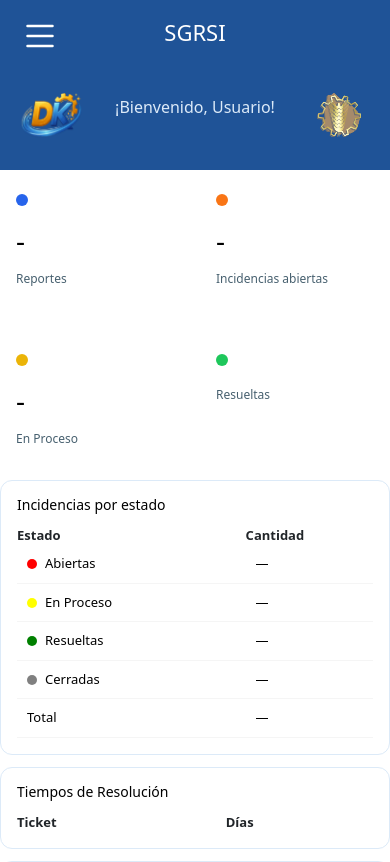
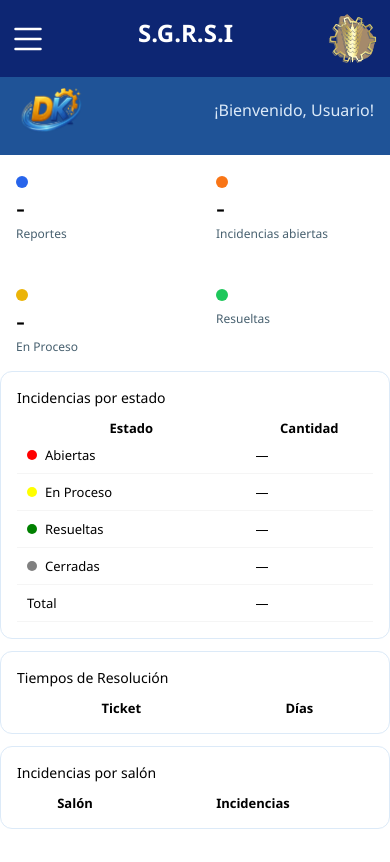
Before and after one commit to augustocrafter22-lab/ProyectoFinal, a PHP site: page /HTML/Dashboard.html in a window 390 px wide. Shown: the top 862 px of the page. After the commit the page ends 829 px from the top, so only its background shows below. Run offline with PHP 8.4, Linux system fonts and the light colour scheme; lists and menus that the app fills with data are empty.

Commit message:
Implementación del Navegador(Incompleto)
Se hizo la estructura del navegador.

```diff
--- a/Assets/Css/Dashboard.css
+++ b/Assets/Css/Dashboard.css
@@ -21,29 +21,6 @@
 grid-template-columns: repeat(2, minmax(0, 1fr));
 gap: 10px;
 margin-bottom: rem 0.75;
-}
-header.BarraSuperior{
-    background-color: #1f5397;
-    display:  grid;
-    grid-template-columns: 40px 1fr 40px;
-    align-items: center;
-    padding: 0.75rem 1rem;
-    gap: 8px;
-}
-header.BarraSuperior h1{
-    font-size: 22px;
-    font-weight: 500;
-    color: var(--blancoPuro);
-    text-align: center;
-}
-header.BarraSuperior button.btnMenu{
-    background: none;
-    border: none;
-    color: var(--blancoCristal);
-    cursor: pointer;
-    padding: 4px;
-    font-size: 22px;
-    line-height: 1;
 }
 .menu{
     filter: invert(100%);
--- /dev/null
+++ b/Assets/Css/barraNavegación.css
@@ -0,0 +1,101 @@
+header.BarraNavegacion{
+    display: flex;
+    flex-direction: row;
+    align-items: stretch;
+    background-color: #0D2673 ;
+    color: var(#0D2673);
+    min-height: 3.5rem;
+    position: sticky;
+    top: 0px;
+    z-index: 100;
+    justify-content: space-between;
+}
+.btnMenu, .btnMenuC{
+display: none;
+}
+.BarraNavegacion h1{
+    color: white;
+    font-size: 1.5rem;
+    font-weight: 700;
+    display: flex;
+    justify-content: flex-end;
+    padding: 1rem;
+
+}
+nav ul li{
+    display: flex;
+    align-items: stretch;
+    justify-content: flex-start;
+}
+.listaNavegacion a{
+    color: white;
+    font-size: 1rem;
+    font-weight: 700;
+    padding: 0.4rem 1rem;
+    display: flex;
+    align-items: center;
+    text-decoration: none;
+    transition: all 0.2s ease;
+}
+.listaNavegacion a:hover {
+    color: #ed9921;
+}
+.listaNavegacion{
+    display: flex;
+    justify-content: first baseline;
+    align-items: stretch;
+    gap: 1rem;
+    flex-wrap: wrap;
+    list-style: none;
+    margin: 0;
+    padding: 0;
+
+}
+@media (max-width: 768px){
+.listaNavegacion{
+display: none;
+position: fixed;
+left: 0;
+top: 3.5rem;
+flex-direction: column;
+justify-content: flex-start;
+width: 50vw;
+height: calc(100vh - 3.5rem);
+background-color: #143894;
+}
+}
+@media (max-width: 768px) {
+.btnMenu.oculto{
+    display: none;
+}
+}
+@media (max-width: 768px) {
+.btnMenu{
+    display: flex;
+}
+}
+@media (max-width: 768px) {
+.btnMenuC.visible{
+    display: flex;
+}
+}
+@media (max-width: 768px){
+.btnMenu, .btnMenuC{
+    align-items: center;
+    background-color: #0D2673;
+    border: none;
+    padding: 0 0.5rem;
+    height: 100%;
+}
+}
+@media (max-width: 768px){
+.listaNavegacion a{
+    justify-content: flex-start;
+    width: 100%;
+}
+}
+@media (max-width: 768px){
+.listaNavegacion.visible{
+    display: flex;
+}
+}
--- a/Assets/Css/global.css
+++ b/Assets/Css/global.css
@@ -355,7 +355,7 @@
   .btnMenu,
   .btnCerrarMenu {
     align-items: center;
-    background-color: var(--oscuro);
+    background-color: var(--color-navy);
     border: none;
     padding: 0 0.5rem;
     height: 100%;
--- a/Assets/Css/style.css
+++ b/Assets/Css/style.css
@@ -8,6 +8,8 @@
   --medio: #47606f;
   --AzulOscuro: #1f5397;
   --negro: #000000;
+}
+:root {
   --color-navy: #153894;
   --color-azul: #1956c0;
   --color-azul-oscuro: #103e82;
--- a/Assets/JS/barraNavegacion.js
+++ b/Assets/JS/barraNavegacion.js
@@ -1,6 +1,6 @@
 /* Controla la apertura/cierre del menú hamburguesa en pantallas angostas. */
 const btnMenu = document.getElementById("btnMenu");
-const btnCerrarMenu = document.getElementById("btnCerrarMenu");
+const btnCerrarMenu = document.getElementById("btnMenuC");
 const listaNavegacion = document.querySelector(".listaNavegacion");
 
 /* Muestra el menú lateral y oculta el botón hamburguesa.
--- a/HTML/Dashboard.html
+++ b/HTML/Dashboard.html
@@ -1,11 +1,8 @@
 <!DOCTYPE html>
 <html lang="es">
-<link rel="stylesheet" href="../Css/Dashboard.css">
-<link href="https://cdn.jsdelivr.net/npm/bootstrap@5.3.8/dist/css/bootstrap.min.css" rel="stylesheet"
-    integrity="sha384-sRIl4kxILFvY47J16cr9ZwB07vP4J8+LH7qKQnuqkuIAvNWLzeN8tE5YBujZqJLB" crossorigin="anonymous">
-<script src="https://cdnjs.cloudflare.com/ajax/libs/Chart.js/4.4.1/chart.umd.min.js"></script>
-
-<head>
+<link rel="stylesheet" href="../Assets/Css/Dashboard.css">
+<link rel="stylesheet" href="../Assets/Css/barraNavegación.css">
+    <head>
     <meta charset="UTF-8">
     <meta name="viewport" content="width=device-width, initial-scale=1.0">
     <title></title>
@@ -13,38 +10,53 @@
 
 <body>
 
-    <header class="BarraSuperior">
-        <button class="btnMenu"><img class="menu" src="../Imagenes/Bootstrap/list.svg" alt="menu" width="40"
+    <header class="BarraNavegacion">
+
+        <nav>
+        <button class="btnMenu" id="btnMenu" type="button"><img class="menu" src="../Assets/Imagenes/Bootstrap/list.svg" alt="menu" width="40"
                 height="40px"></button>
-        <h1>SGRSI</h1>
 
+        <button class="btnMenuC" id="btnMenuC" type="button">
+            <img src="../Assets/Imagenes/Bootstrap/x.svg" alt="X" class="menu" width="40"
+                height="40px">
+        </button>
+
+        <ul class="listaNavegacion">
+            <li><a href=""></a></li>
+            <li><a href=""></a></li>
+            <li><a href=""></a></li>
+            <li><a href=""></a></li>
+        </ul>
+        </nav>
+        <h1>S.G.R.S.I</h1>
+        <img src="../Assets/Imagenes/Isotipo-UTU-Color-Dorado-PNG.png" alt="Logo-Utu" width="75px">
     </header>
+
 
     <section class="Bienvenida">
 
-        <img src="../Imagenes/Deklan_EnterpriceIMG.png" alt="Deklan_Enterprice" height="50px" width="70">
+        <img src="../Assets/Imagenes/Deklan_EnterpriceIMG.png" alt="Deklan_Enterprice" height="50px" width="70">
         <p>¡Bienvenido, Usuario!</p>
-        <img src="../Imagenes/Isotipo-UTU-Color-Dorado-PNG.png" alt="Logo-Utu" height="70px" width="70">
     </section>
     <main>
         <section class="Estadistica">
             <article class="CartaEstadistica">
-                <p class="Puntito1"><img src="../Imagenes/Bootstrap/circle-fill.svg" width="12" alt=""></p>
+                <p class="Puntito1"><img src="../Assets/Imagenes/Bootstrap/circle-fill.svg" width="12" alt=""></p>
                 <p class="CantidadEstadistica" id="cantReportes">-</p>
                 <p class="EtiquetaEstadistica">Reportes</p>
             </article>
             <article class="CartaEstadistica">
-                <p class="Puntito2"><img src="../Imagenes/Bootstrap/circle-fill.svg" width="12" alt=""></p>
+                <p class="Puntito2"><img src="../Assets/Imagenes/Bootstrap/circle-fill.svg" width="12" alt=""></p>
                 <p class="CantidadEstadistica" id="canIncidenciasAbiertas">-</p>
                 <p class="EtiquetaEstadistica">Incidencias abiertas</p>
             </article>
             <article class="CartaEstadistica">
-                <p class="Puntito3"><img src="../Imagenes/Bootstrap/circle-fill.svg" width="12" alt=""></p>
+                <p class="Puntito3"><img src="../Assets/Imagenes/Bootstrap/circle-fill.svg" width="12" alt=""></p>
                 <p class="CantidadEstadistica" id="cantEnProceso">-</p>
                 <p class="EtiquetaEstadistica">En Proceso</p>
             </article>
             <article class="CartaEstadistica">
-                <p class="Puntito4"><img src="../Imagenes/Bootstrap/circle-fill.svg" width="12" alt=""></p>
+                <p class="Puntito4"><img src="../Assets/Imagenes/Bootstrap/circle-fill.svg" width="12" alt=""></p>
                 <p class="CantidadEstadistica" id="cantResueltas"></p>
                 <p class="EtiquetaEstadistica">Resueltas</p>
             </article>
@@ -126,9 +138,8 @@
                 </tbody>
             </table>
         </section>
-
     </main>
-    <script src="../JS/Dashboard.js"></script>
+    <script src="../Assets/JS/barraNavegacion.js"></script>
 </body>
 
 </html>
```
